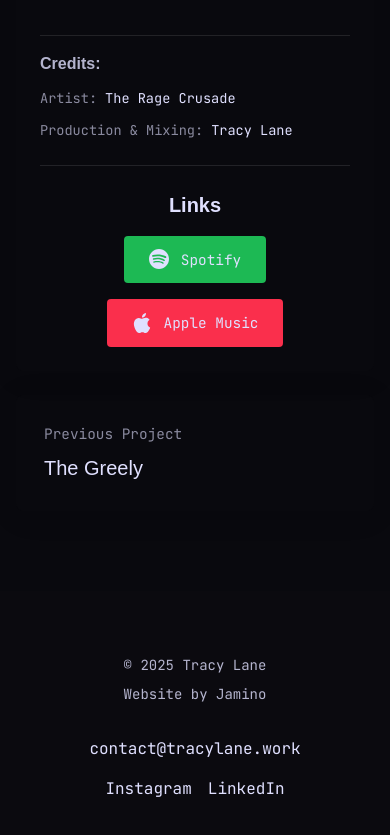
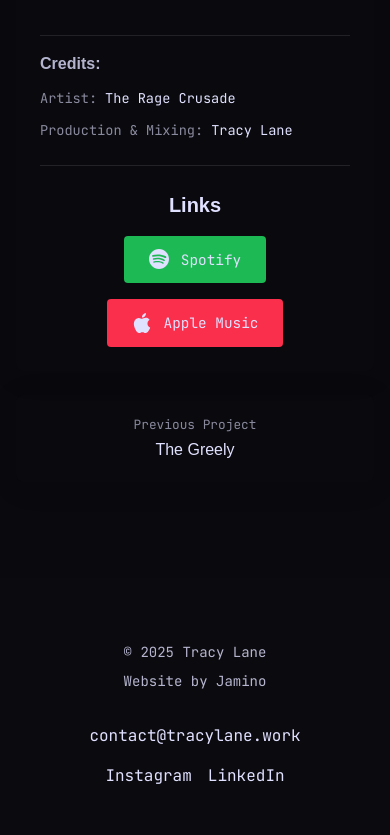
Before and after one commit to DrBiznes/TracyLane, a React (Vite) app: page /project/astro-monkey in a window 390 px wide. Shown: the part 868-1703 px from the top of the page. Built offline with nearby package versions, Linux system fonts and the light colour scheme; a web font is replaced by a local one.

Commit message:
better project nav for phone

```diff
--- a/src/pages/ProjectPage.css
+++ b/src/pages/ProjectPage.css
@@ -193,7 +193,8 @@
 .nav-links-container {
   display: grid;
   grid-template-columns: 1fr 1fr;
-  gap: 2rem;
+  gap: 1rem;
+  width: 100%;
 }
 
 .nav-item {
@@ -218,8 +219,9 @@
   padding: 0.75rem;
   border-radius: 4px;
   will-change: transform;
-  min-width: 200px;
+  min-width: 140px;
   max-width: 300px;
+  transition: background-color 0.2s ease;
 }
 
 .nav-link.prev {
@@ -269,8 +271,49 @@
   }
 
   .project-navigation {
-    margin: 0 1rem;
-    padding: 1rem;
+    margin: 1rem;
+    padding: 0.75rem;
+  }
+
+  .nav-links-container {
+    gap: 0.5rem;
+  }
+
+  .nav-link {
+    min-width: 120px;
+    padding: 0.5rem;
+  }
+
+  .nav-label {
+    font-size: 0.8rem;
+    margin-bottom: 0.25rem;
+  }
+
+  .nav-title {
+    font-size: 1rem;
+    word-break: break-word;
+  }
+}
+
+@media (max-width: 480px) {
+  .nav-links-container {
+    grid-template-columns: 1fr;
+    gap: 0.75rem;
+  }
+
+  .prev-nav, .next-nav {
+    grid-column: 1;
+    justify-content: center;
+  }
+
+  .nav-link {
+    min-width: 200px;
+    text-align: center;
+  }
+
+  .nav-link.prev, .nav-link.next {
+    align-items: center;
+    text-align: center;
   }
 }
 
```
